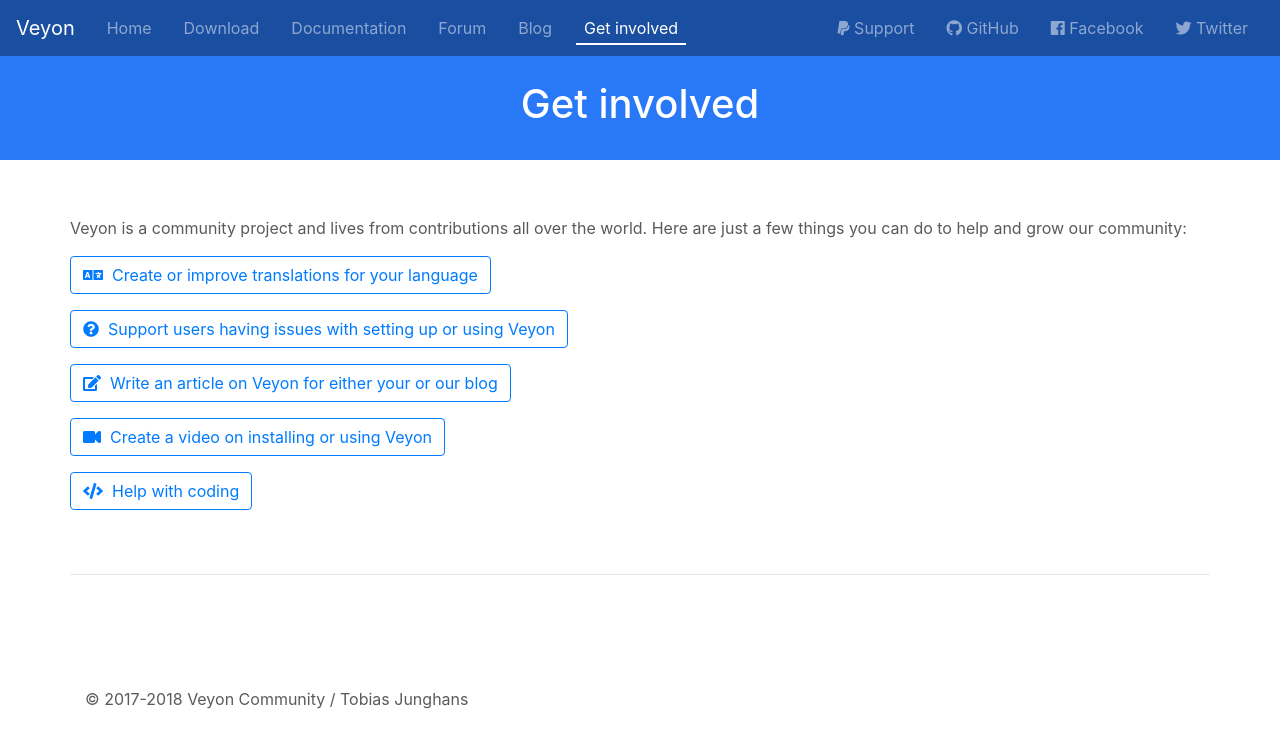
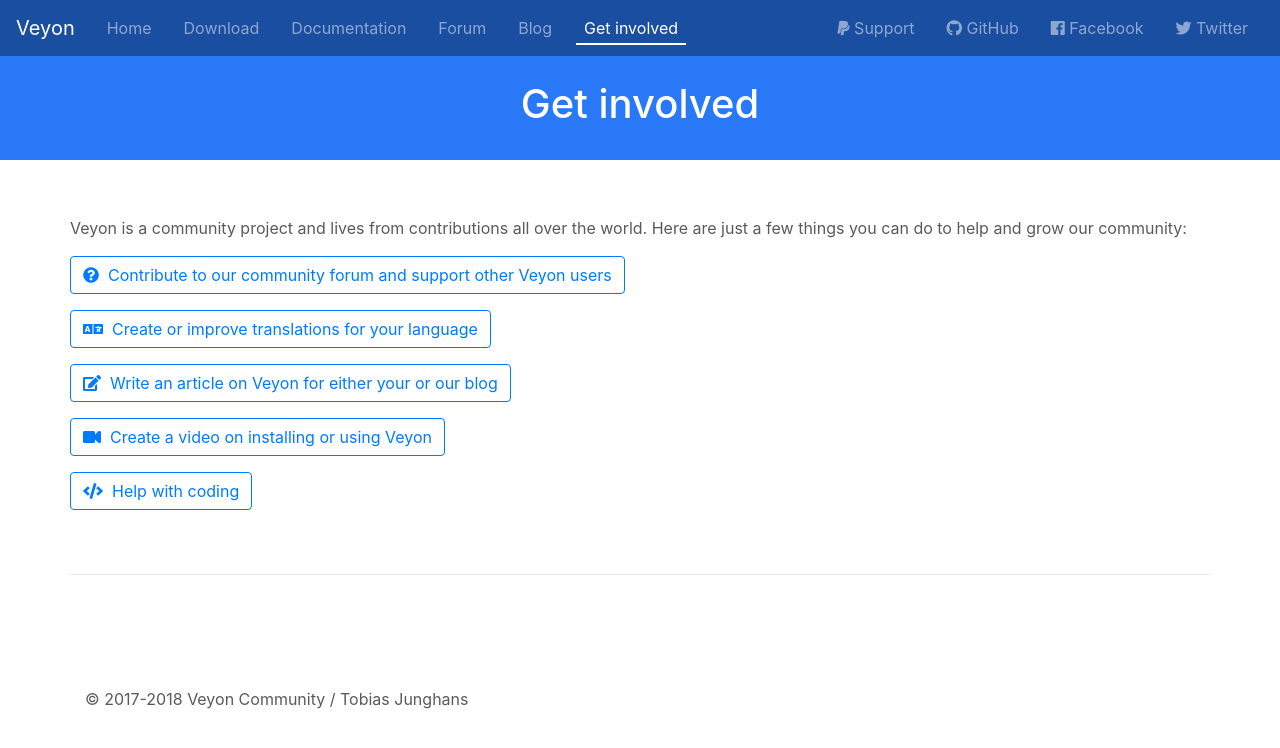
Before and after one commit to bowo93/pages, a Jekyll site: the page built from get-involved.html, in a window 1280 px wide. Shown: the top 748 px of the page. Built offline with Jekyll 4.4.1, drawn with Linux system fonts in a browser that asks for light colours.

Commit message:
get-involved: mention forum

```diff
--- a/get-involved.html
+++ b/get-involved.html
@@ -9,8 +9,8 @@
   <h1 class="page-header text-center">{{ page.title }}</h1>
   <div class="container get-involved">
     <p>Veyon is a community project and lives from contributions all over the world. Here are just a few things you can do to help and grow our community:</p>
+    <p><a class="btn btn-outline-primary" href="https://veyon.nodebb.com"><i class="fas fa-question-circle"></i>&nbsp;&nbsp;Contribute to our community forum and support other Veyon users</a></p>
     <p><a class="btn btn-outline-primary" href="https://www.transifex.com/veyon-solutions/veyon/"><i class="fas fa-language"></i>&nbsp;&nbsp;Create or improve translations for your language</a></p>
-    <p><a class="btn btn-outline-primary" href="https://github.com/veyon/veyon/issues"><i class="fas fa-question-circle"></i>&nbsp;&nbsp;Support users having issues with setting up or using Veyon</a></p>
     <p><a class="btn btn-outline-primary" href="/blog/"><i class="fas fa-edit"></i>&nbsp;&nbsp;Write an article on Veyon for either your or our blog</a></p>
     <p><a class="btn btn-outline-primary" href="https://youtube.com"><i class="fa fa-video"></i>&nbsp;&nbsp;Create a video on installing or using Veyon</a></p>
     <p><a class="btn btn-outline-primary" href="https://github.com/veyon/veyon"><i class="fa fa-code"></i>&nbsp;&nbsp;Help with coding</a></p>
```
